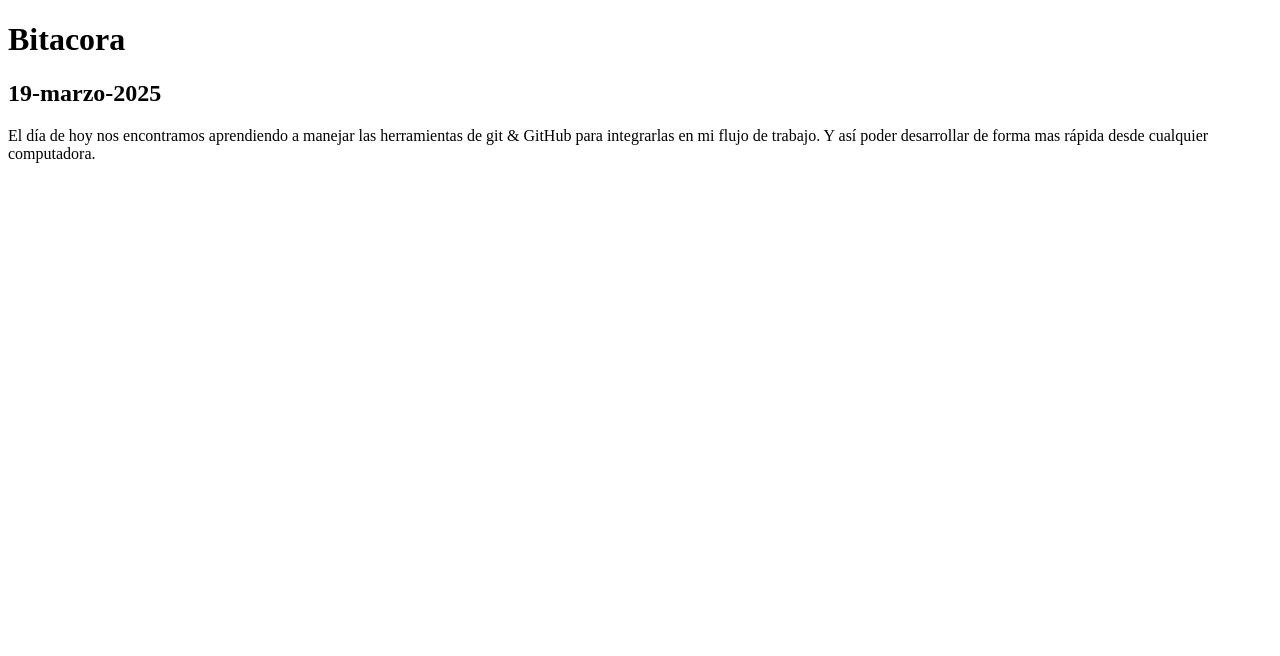
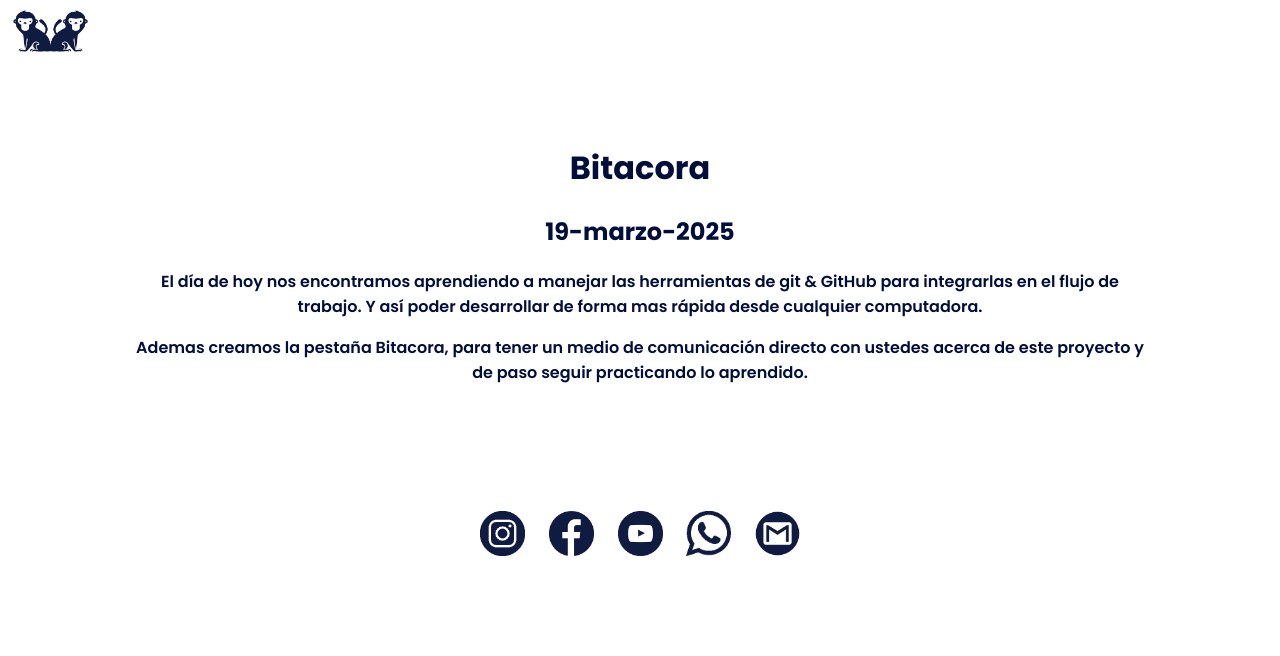
Before and after one commit to chicue96/losmonos.co, a plain HTML site: page bitacora.html in a window 1280 px wide. Drawn offline with Linux system fonts and the light colour scheme.

Commit message:
#Enlazamos bitacora.html y le dimos estructura

```diff
--- a/bitacora.html
+++ b/bitacora.html
@@ -4,11 +4,56 @@
     <meta charset="UTF-8">
     <meta name="viewport" content="width=device-width, initial-scale=1.0">
     <title>Los Monos</title>
+    <link href="https://fonts.googleapis.com/css2?family=Roboto:ital,wght@0,100;0,300;0,400;0,500;0,700;0,900;1,100;1,300;1,400;1,500;1,700;1,900&display=swap" rel="stylesheet">
+    <link rel="icon" type="image/png" href="img/favicon.png">
+    <link rel="stylesheet" href="css/bitacora.css">
 </head>
 <body>
-    <h1>Bitacora</h1>
-    <h2>19-marzo-2025</h2>
-    <p>El día de hoy nos encontramos aprendiendo a manejar las herramientas de git
-        & GitHub para integrarlas en mi flujo de trabajo. Y así poder desarrollar de forma mas rápida desde cualquier computadora.</p>
+    <div class="index">
+        <a href="index.html">
+            <img src="img/logo.png" alt="Logo Los Monos" class="logo">
+        </a>
+    </div>
+
+    <div class="contenedorTodo">
+        <h1>Bitacora</h1>
+        <h2>19-marzo-2025</h2>
+        <p>El día de hoy nos encontramos aprendiendo a manejar las herramientas de git
+        & GitHub para integrarlas en el flujo de trabajo. Y así poder desarrollar de forma mas rápida desde cualquier computadora.</p>
+        <p>Ademas creamos la pestaña Bitacora, para tener un medio de comunicación directo con ustedes acerca de este proyecto y de paso
+         seguir practicando lo aprendido.</p>
+
+         <div class="contenedorRedes">
+            <ul class="redes">
+                <li>
+                    <a href="https://www.instagram.com/losmonos.co/">
+                        <img src="img/logo-instagram.png" alt="Logo Instagram" class="logo-redes">
+                    </a>
+                </li>
+                <li>
+                    <a href="https://www.facebook.com/losmonoss.co/">
+                        <img src="img/logo-facebook.png" alt="Logo Facebook" class="logo-redes">
+                    </a>
+                </li>
+                <li>
+                    <a href="https://www.youtube.com/@losmonosco">
+                        <img src="img/logo-youtube.png" alt="Logo YouTube" class="logo-redes">
+                    </a>
+                </li>
+                <li>
+                    <a href="https://wa.me/+573164420004">
+                        <img src="img/logo-whatsapp.png" alt="Logo Whatsapp" class="logo-redes">
+                    </a>
+                </li>
+                <li>
+                    <a href="mailto:ceo@losmonos.co">
+                        <img src="img/logo-email.png" alt="Logo E-Mail" class="logo-redes">
+                    </a>
+                </li>
+            </ul>
+        </div>
+
+    </div>
+
 </body>
 </html>
--- /dev/null
+++ b/css/bitacora.css
@@ -0,0 +1,43 @@
+@import url('https://fonts.googleapis.com/css2?family=Poppins:ital,wght@0,100;0,200;0,300;0,400;0,500;0,600;0,700;0,800;0,900;1,100;1,200;1,300;1,400;1,500;1,600;1,700;1,800;1,900&family=Roboto:ital,wght@0,100..900;1,100..900&display=swap');
+
+body, html {
+    height: 100%;
+    margin: 0;
+    font-family: "Poppins", serif;
+    font-weight: 600;
+    justify-content: center;
+    align-items: center;
+    background-color: #ffffff;
+    color: rgb(0, 14, 59);
+}
+.index{
+    padding-left: 1%;
+    padding-top: 0.8%;
+}
+.logo{
+    width: 75px;
+    height: auto;
+}
+.contenedorTodo {
+    text-align: center;
+    display: block;
+    align-items: center;
+    padding: 5% 10%;
+}
+
+.logo-redes {
+    width: 45px;
+    height: auto;
+    margin-top: 100px;
+}
+.redes a {
+    text-decoration: none;
+    list-style-type: none;
+}
+ul{
+    padding-left: 0;
+}
+li{
+    display: inline-block;
+    margin: 10px;
+}
```
Also changed, not shown: css/index.css (+16 -0 lines), index.html (+3 -0 lines), mision-vision.html (+1 -1 lines).
